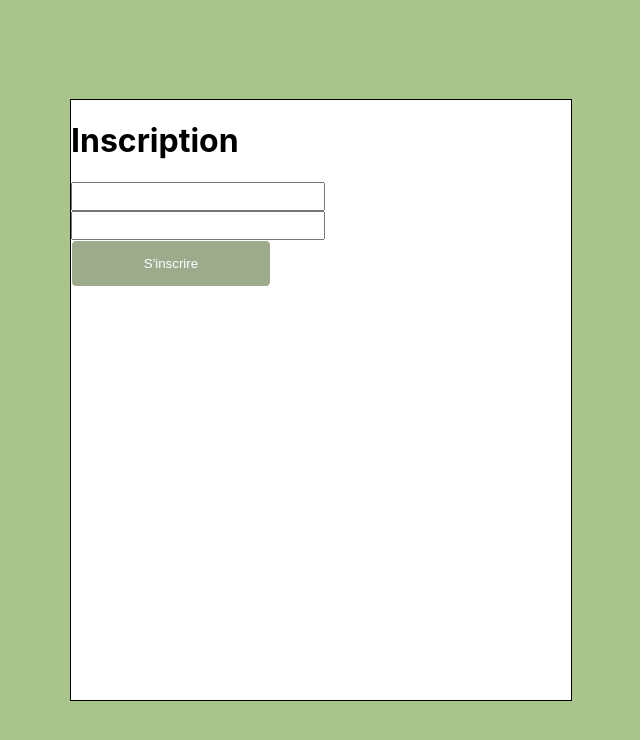
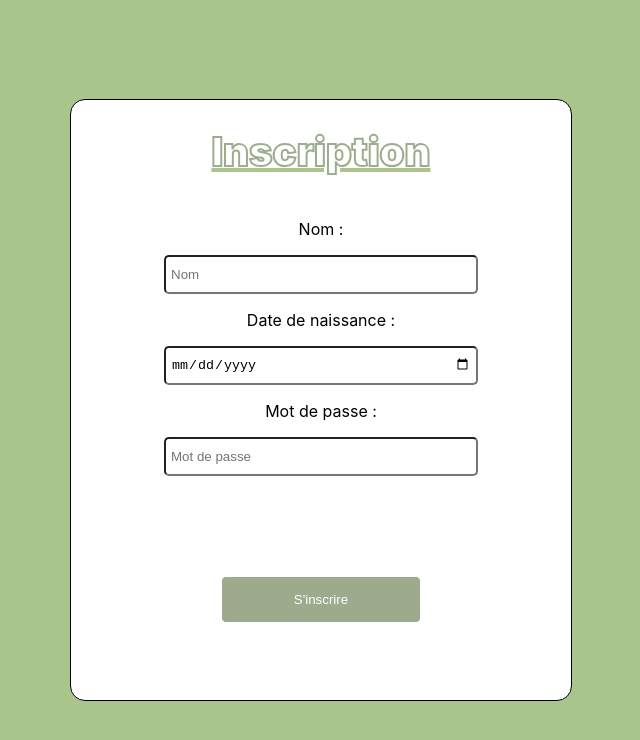
Before and after one commit to OthmaneB-Pro/TaskSync, a React (Create React App) app: page /inscriptionForm in a window 1280 px wide. Shown: the top 740 px of the page, without its empty margins (319-959 px from the left). Built offline with nearby package versions, Linux system fonts and the light colour scheme.

Commit message:
💄 Login : InscriptionForm > add style

```diff
--- a/src/components/pages/login/inscriptionForm/InscriptionForm.tsx
+++ b/src/components/pages/login/inscriptionForm/InscriptionForm.tsx
@@ -3,14 +3,18 @@ import styled from "styled-components";
 export default function InscriptionForm() {
   return (
     <InscriptionFormStyled>
-        <div className="container">
-            <h1>Inscription</h1>
-            <input type="name"></input>
-            <input type="password"></input>
-            <button>S'inscrire</button>
-        </div>
+      <div className="container">
+        <h1>Inscription</h1>
+        <p>Nom :</p>
+        <input type="name" placeholder="Nom"></input>
+        <p>Date de naissance :</p>
+        <input type="date"></input>
+        <p>Mot de passe :</p>
+        <input type="password" placeholder="Mot de passe"></input>
+        <button>S'inscrire</button>
+      </div>
     </InscriptionFormStyled>
-  )
+  );
 }
 
 const InscriptionFormStyled = styled.div`
@@ -24,10 +28,19 @@ const InscriptionFormStyled = styled.div`
     width: 500px;
     height: 600px;
     border: 1px solid black;
+    border-radius: 15px;
     position: relative;
     overflow-y: hidden;
     display: flex;
     flex-direction: column;
+    align-items: center;
+  }
+  h1 {
+    font-size: 40px;
+    color: white;
+    font-weight: 1000;
+    text-decoration: underline #528a177e;
+    -webkit-text-stroke: 2px #3755167d;
   }
   button {
     padding: 15px;
@@ -36,6 +49,7 @@ const InscriptionFormStyled = styled.div`
     border: 1px solid white;
     border-radius: 5px;
     color: white;
+    margin-top: 100px;
     &:hover {
       background-color: white;
       color: #3755167d;
@@ -44,8 +58,10 @@ const InscriptionFormStyled = styled.div`
       transition: 0.3s;
     }
   }
-  input{
-    width: 240px;
+  input {
+    width: 300px;
+    height: 25px;
     padding: 5px;
+    border-radius: 5px;
   }
 `;
```
